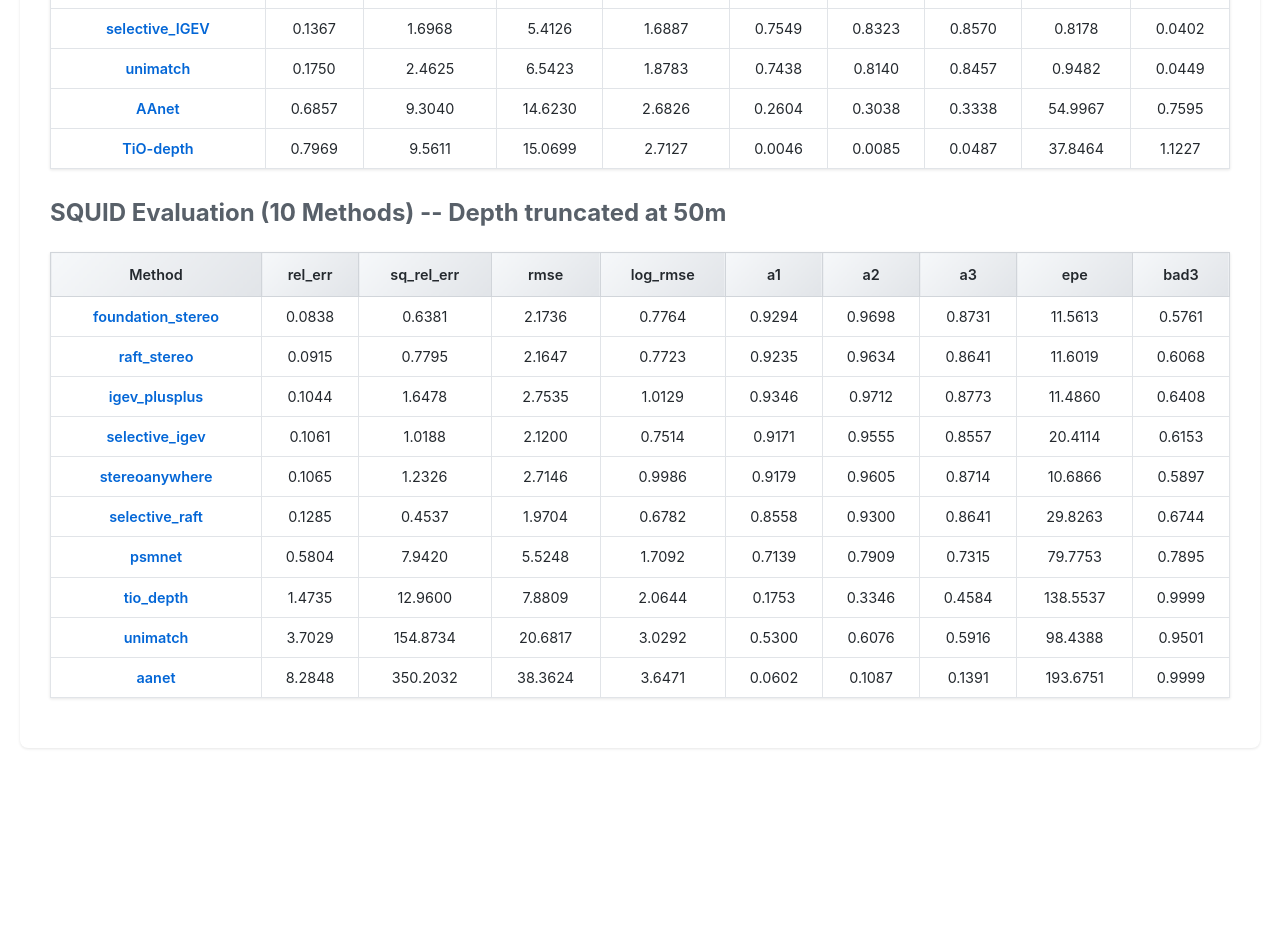
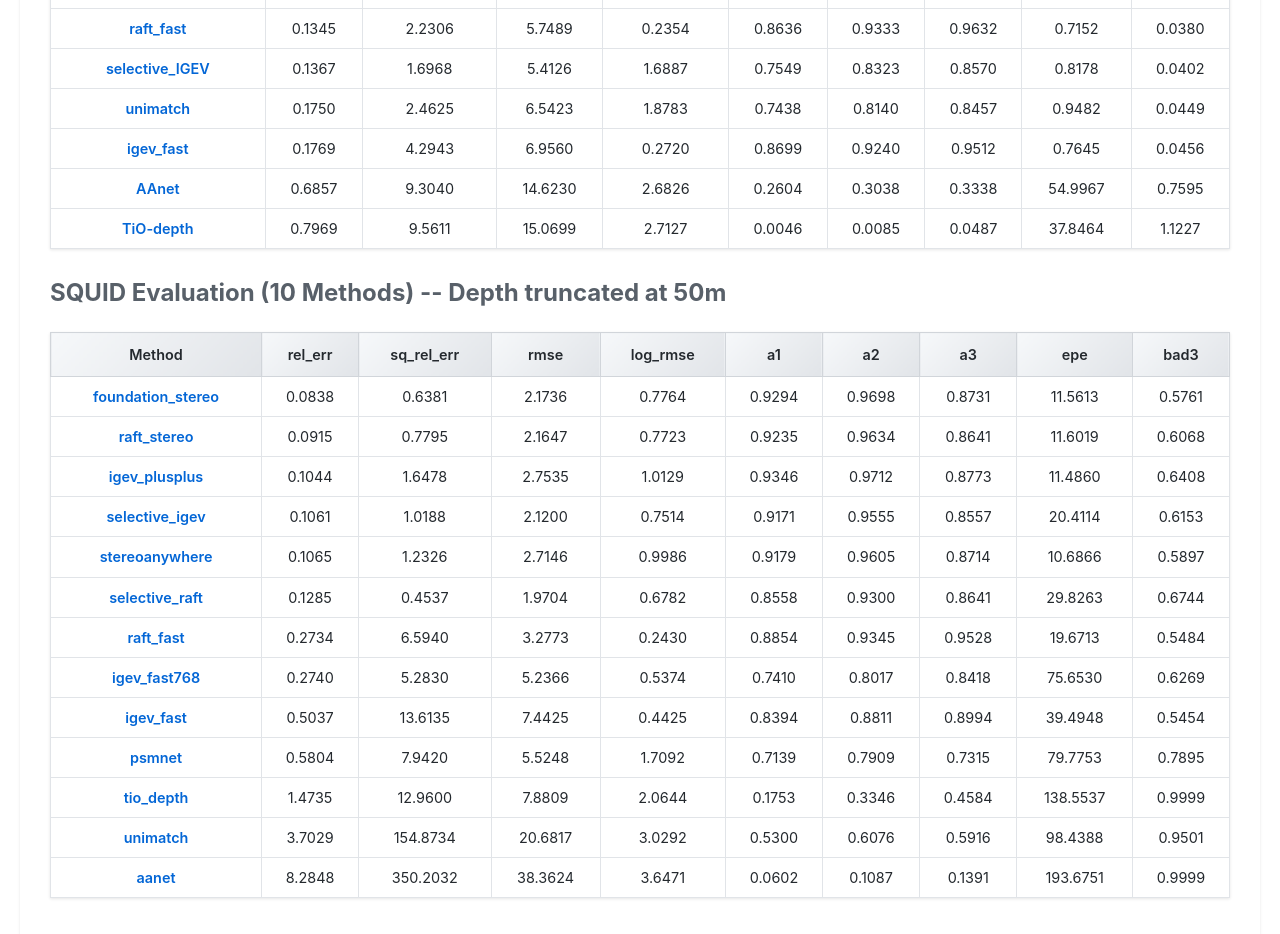
Before and after one commit to u7079256/In-Air-VS-Underwater, a plain HTML site: page index.html in a window 1280 px wide. Shown: the part 10102-11036 px from the top of the page. Before the commit the page ends 10920 px from the top, so only its background shows below. Drawn offline with Linux system fonts and the light colour scheme.

Commit message:
adding some fast version models metric results.

```diff
--- a/index.html
+++ b/index.html
@@ -1691,6 +1691,18 @@
                         <td>0.0286</td>
                     </tr>
                     <tr>
+                        <td><strong>raft_fast</strong></td>
+                        <td>0.1345</td>
+                        <td>2.2306</td>
+                        <td>5.7489</td>
+                        <td>0.2354</td>
+                        <td>0.8636</td>
+                        <td>0.9333</td>
+                        <td>0.9632</td>
+                        <td>0.7152</td>
+                        <td>0.0380</td>
+                    </tr>
+                    <tr>
                         <td><strong>selective_IGEV</strong></td>
                         <td>0.1367</td>
                         <td>1.6968</td>
@@ -1715,6 +1727,18 @@
                         <td>0.0449</td>
                     </tr>
                     <tr>
+                        <td><strong>igev_fast</strong></td>
+                        <td>0.1769</td>
+                        <td>4.2943</td>
+                        <td>6.9560</td>
+                        <td>0.2720</td>
+                        <td>0.8699</td>
+                        <td>0.9240</td>
+                        <td>0.9512</td>
+                        <td>0.7645</td>
+                        <td>0.0456</td>
+                    </tr>
+                    <tr>
                         <td><strong>AAnet</strong></td>
                         <td>0.6857</td>
                         <td>9.3040</td>
@@ -1829,6 +1853,42 @@
                         <td>0.8641</td>
                         <td>29.8263</td>
                         <td>0.6744</td>
+                    </tr>
+                    <tr>
+                        <td><strong>raft_fast</strong></td>
+                        <td>0.2734</td>
+                        <td>6.5940</td>
+                        <td>3.2773</td>
+                        <td>0.2430</td>
+                        <td>0.8854</td>
+                        <td>0.9345</td>
+                        <td>0.9528</td>
+                        <td>19.6713</td>
+                        <td>0.5484</td>
+                    </tr>
+                    <tr>
+                        <td><strong>igev_fast768</strong></td>
+                        <td>0.2740</td>
+                        <td>5.2830</td>
+                        <td>5.2366</td>
+                        <td>0.5374</td>
+                        <td>0.7410</td>
+                        <td>0.8017</td>
+                        <td>0.8418</td>
+                        <td>75.6530</td>
+                        <td>0.6269</td>
+                    </tr>
+                    <tr>
+                        <td><strong>igev_fast</strong></td>
+                        <td>0.5037</td>
+                        <td>13.6135</td>
+                        <td>7.4425</td>
+                        <td>0.4425</td>
+                        <td>0.8394</td>
+                        <td>0.8811</td>
+                        <td>0.8994</td>
+                        <td>39.4948</td>
+                        <td>0.5454</td>
                     </tr>
                     <tr>
                         <td><strong>psmnet</strong></td>
```
